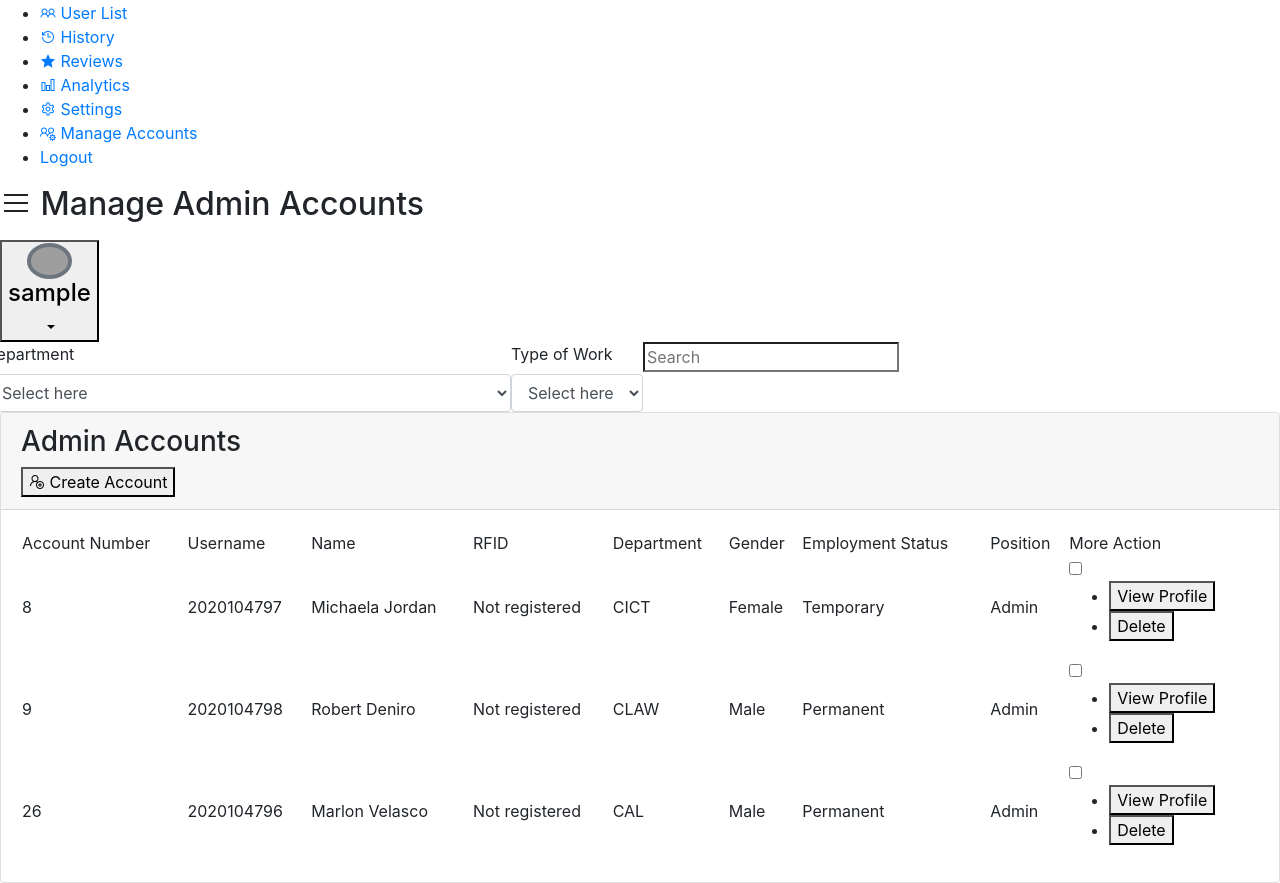
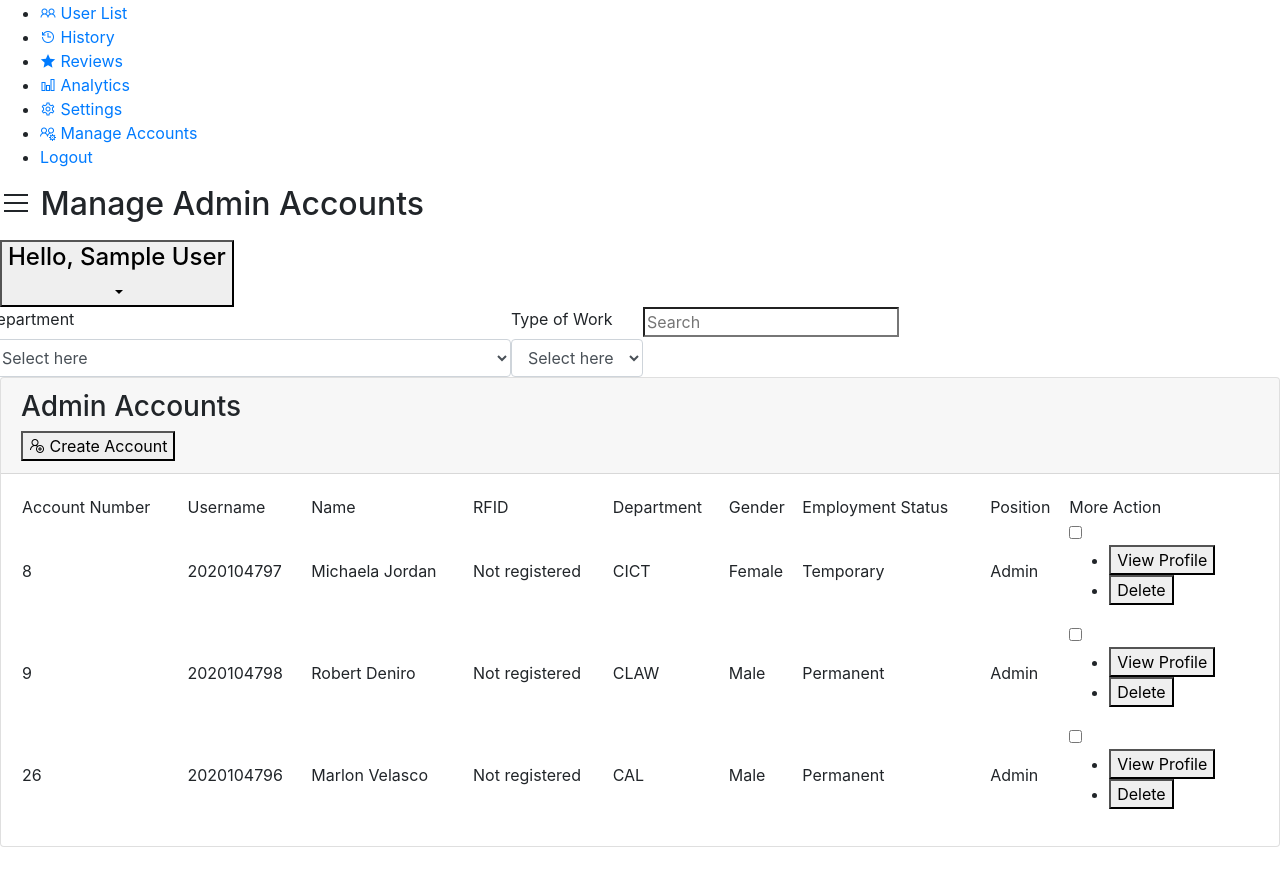
Before and after one commit to Janniel/3D-Reservation-System, a PHP site: page /php/manageAdmin.php in a window 1280 px wide. Shown: the part 642-1525 px from the top of the page. After the commit the page ends 1489 px from the top, so only its background shows below. Run offline with PHP 8.4, Linux system fonts and the light colour scheme; the visitor is signed in with stand-in values (Sample User, id 1); data comes from the database, SQL or seed files in the repository; some libraries are stand-ins or nearby versions; grey boxes are pictures that could not be loaded.

Commit message:
manage admin add function

```diff
--- a/src/php/manageAdmin.php
+++ b/src/php/manageAdmin.php
@@ -91,14 +91,9 @@ require 'session.php';
                 <button class="dropdown-toggle" class="btn btn-secondary dropdown-toggle" type="button"
                     id="dropdownMenuButton" data-toggle="dropdown" aria-haspopup="true" aria-expanded="true">
                     <div class="user-wrapper">
-                        <img src="<?php if ($_SESSION['gender'] == "Male") {
-                            echo "https://cdn-icons-png.flaticon.com/512/2552/2552801.png";
-                        } elseif ($_SESSION['gender'] == "Female") {
-                            echo "https://cdn-icons-png.flaticon.com/512/206/206864.png";
-                        } ?>" alt="Admin" class="rounded-circle p-1 bg-secondary" width="45">
                         <div id="user_admin">
                             <h4>
-                                <?php echo $_SESSION["username"]; ?>
+                                Hello, <?php echo $_SESSION["first_name"]; ?>
                             </h4>
                         </div>
                     </div>
--- a/src/styles/manageAdmin.css
+++ b/src/styles/manageAdmin.css
@@ -219,7 +219,9 @@ header label span {
 }
 
 .user-wrapper h4 {
-  margin-bottom: -7px !important;
+
+  padding: 10px;
+
 }
 
 .dropdown-toggle {
```
